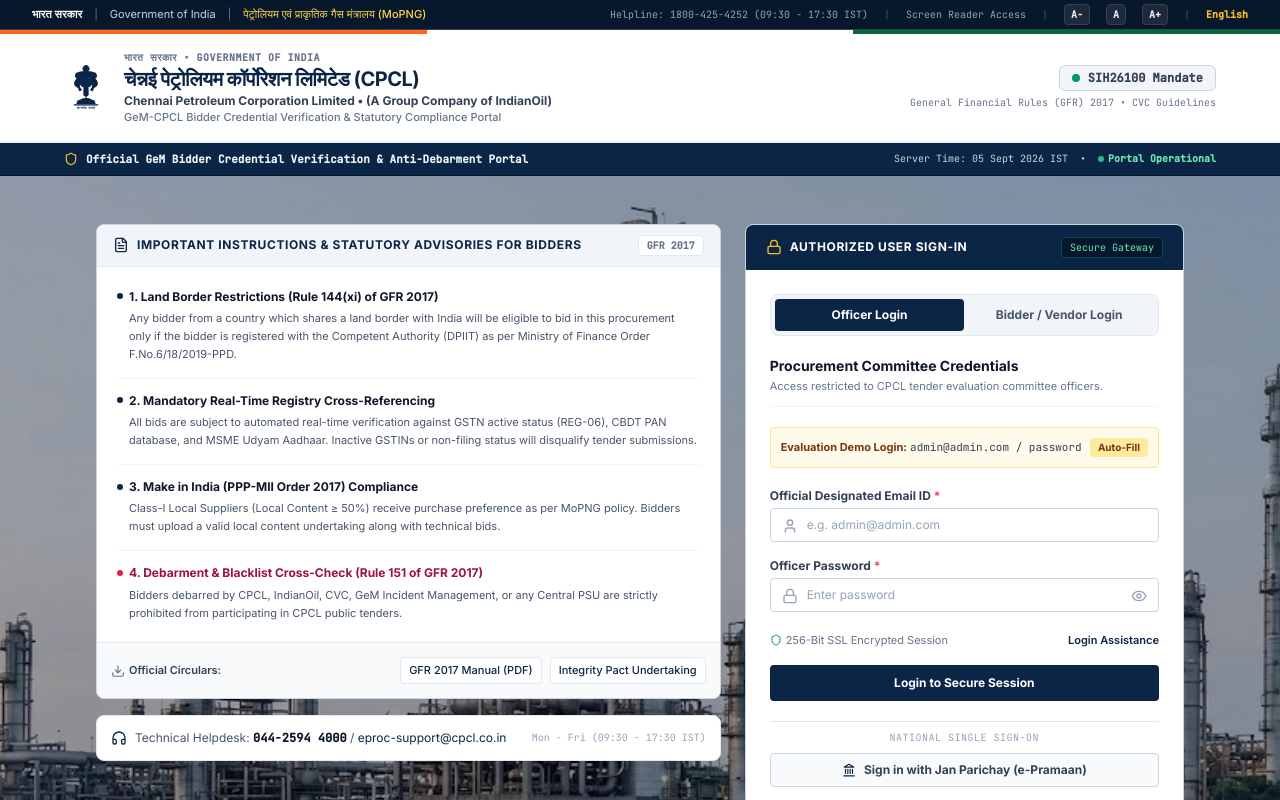
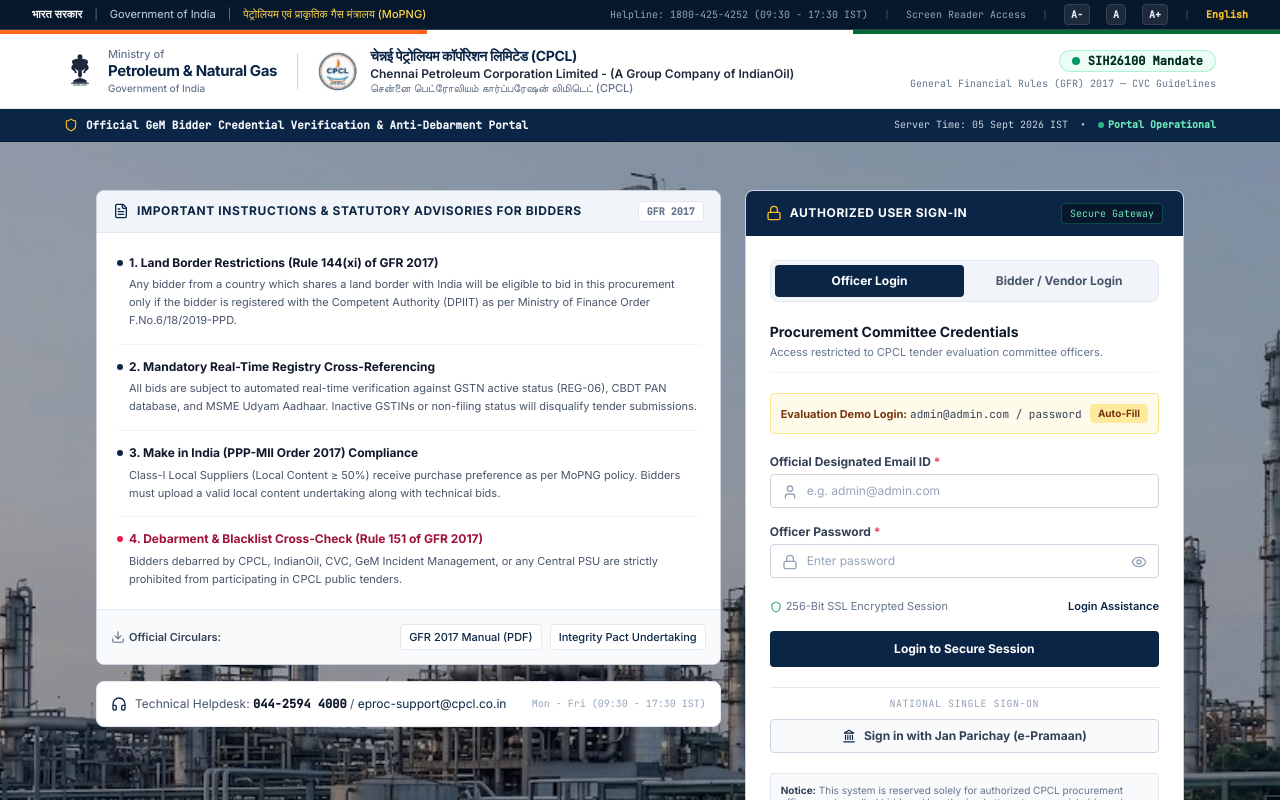
Before and after one commit to snuthon1/gemcompliance, a React (Vite) app in the folder client/: page /login in a window 1280 px wide. Shown: the top 800 px of the page. Built offline with nearby package versions, Linux system fonts and the light colour scheme; the HTML template or start-up script is replaced by a standard one.

Commit message:
feat(ui): complete modern visual overhaul for Login.jsx

```diff
--- a/client/src/pages/Login.jsx
+++ b/client/src/pages/Login.jsx
@@ -130,35 +130,58 @@
         </div>
 
         {/* 3. OFFICIAL GOVERNMENT MASTHEAD */}
-        <header className="bg-white border-b border-slate-200 py-3 sm:py-4 px-4 sm:px-8 shadow-xs">
+        <header className="bg-white border-b border-slate-200 py-2.5 sm:py-3 px-4 sm:px-8 shadow-xs">
           <div className="max-w-6xl mx-auto flex flex-col md:flex-row items-center justify-between gap-4">
-            {/* Left: State Emblem + Department Titles */}
-            <div className="flex items-center space-x-4">
-              <NationalEmblem className="w-11 h-14 shrink-0" color="#0B2546" />
-              <div className="flex flex-col">
-                <span className="text-[10px] font-bold text-slate-500 uppercase tracking-wider font-mono">
-                  भारत सरकार &bull; Government of India
-                </span>
-                <h1 className="text-lg sm:text-xl font-black text-[#0B2546] tracking-tight leading-tight">
-                  चेन्नई पेट्रोलियम कॉर्पोरेशन लिमिटेड (CPCL)
-                </h1>
-                <span className="text-xs font-bold text-slate-700">
-                  Chennai Petroleum Corporation Limited &bull; (A Group Company of IndianOil)
-                </span>
-                <span className="text-[11px] text-slate-500 font-medium">
-                  GeM-CPCL Bidder Credential Verification &amp; Statutory Compliance Portal
-                </span>
+            {/* Left & Center: MoPNG + Vertical Divider + CPCL Trilingual Brand */}
+            <div className="flex flex-col sm:flex-row items-center gap-3.5 sm:gap-5">
+              {/* Ministry of Petroleum & Natural Gas */}
+              <div className="flex items-center space-x-3 shrink-0">
+                <NationalEmblem className="w-8 h-10 shrink-0" color="#1E293B" />
+                <div className="flex flex-col text-left">
+                  <span className="text-[11px] text-slate-500 font-medium leading-none">
+                    Ministry of
+                  </span>
+                  <h2 className="text-sm sm:text-[15px] font-bold text-[#0B2546] tracking-tight leading-tight mt-0.5">
+                    Petroleum &amp; Natural Gas
+                  </h2>
+                  <span className="text-[10px] text-slate-500 font-medium leading-none mt-0.5">
+                    Government of India
+                  </span>
+                </div>
+              </div>
+
+              {/* Vertical Divider */}
+              <div className="hidden sm:block h-9 w-[1px] bg-slate-300 shrink-0"></div>
+
+              {/* CPCL: Official Circular Logo + Trilingual Names */}
+              <div className="flex items-center space-x-3">
+                <img
+                  src="/cpcl_logo.png"
+                  alt="CPCL Logo"
+                  className="w-10 h-10 object-contain shrink-0"
+                />
+                <div className="flex flex-col text-left">
+                  <h1 className="text-xs sm:text-sm font-bold text-[#0B2546] tracking-tight leading-tight">
+                    चेन्नई पेट्रोलियम कॉर्पोरेशन लिमिटेड (CPCL)
+                  </h1>
+                  <span className="text-[11px] sm:text-xs font-semibold text-slate-800 leading-snug">
+                    Chennai Petroleum Corporation Limited - (A Group Company of IndianOil)
+                  </span>
+                  <span className="text-[10px] sm:text-[11px] text-slate-500 font-medium leading-tight">
+                    சென்னை பெட்ரோலியம் கார்ப்பரேஷன் லிமிடெட் (CPCL)
+                  </span>
+                </div>
               </div>
             </div>
 
             {/* Right: Hackathon & Problem Statement Pill */}
-            <div className="flex flex-col sm:items-end space-y-1 text-right">
-              <div className="inline-flex items-center space-x-2 bg-slate-100 border border-slate-300 px-3 py-1 rounded-md text-xs font-mono text-slate-700 font-bold">
+            <div className="flex flex-col sm:items-end space-y-1 text-right shrink-0">
+              <div className="inline-flex items-center space-x-2 bg-emerald-50 border border-emerald-200/90 px-3 py-0.5 rounded-full text-xs font-mono text-emerald-950 font-bold shadow-2xs">
                 <span className="w-2 h-2 rounded-full bg-emerald-600"></span>
                 <span>SIH26100 Mandate</span>
               </div>
               <span className="text-[10px] text-slate-500 font-mono">
-                General Financial Rules (GFR) 2017 &bull; CVC Guidelines
+                General Financial Rules (GFR) 2017 &mdash; CVC Guidelines
               </span>
             </div>
           </div>
```
